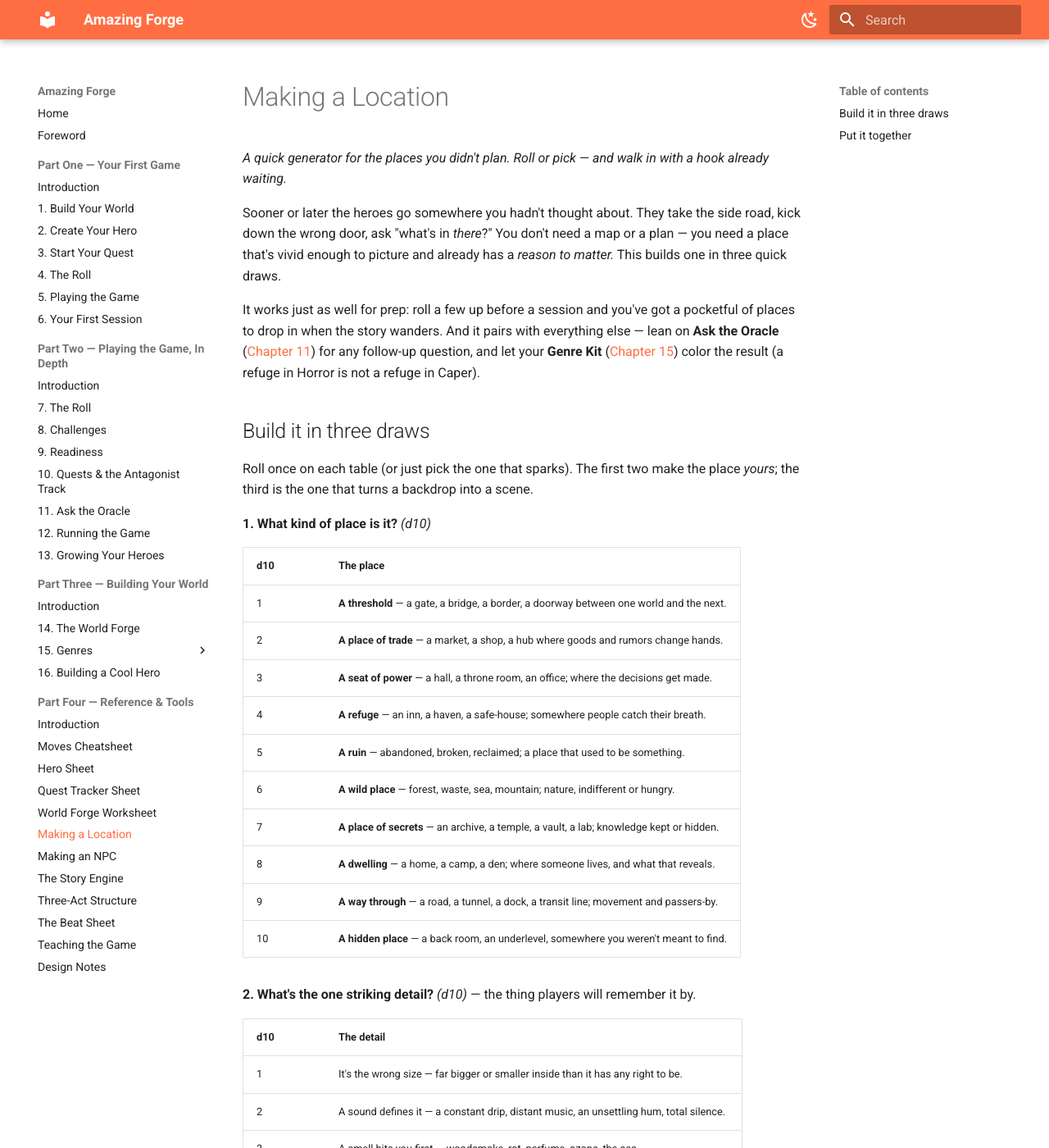
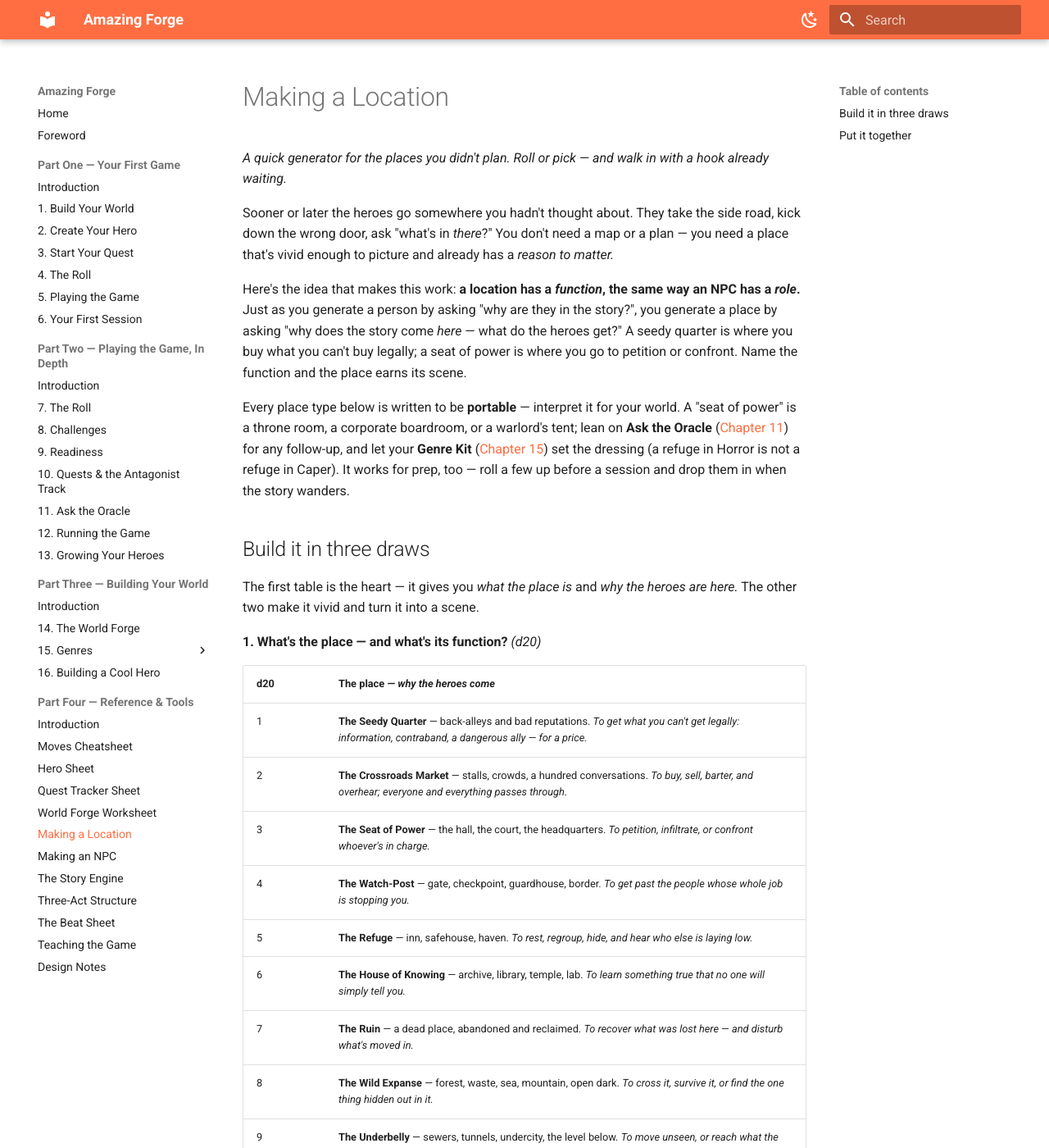
Before and after one commit to Ian-Hitt/amazing-forge, an MkDocs documentation site: the page built from docs/part-four/location-generator.md, in a window 1280 px wide and 1400 px high. Shown: the whole window at 82% size. Built offline with MkDocs 1.6.1 and Material for MkDocs 9.7.7, drawn with Linux system fonts in a browser that asks for light colours; some of the changed text lies outside the part shown.

Commit message:
Rebuild Location generator around type+function; deepen tables to d20
- Locations now mirror the NPC role model: each result is a portable
  place TYPE plus its story FUNCTION (why the heroes come / what they
  get), e.g. "The Seedy Quarter — get what you can't get legally, for
  a price." Tangible and functional rather than abstract.
- Deepen for roll-everything play: place, detail, and what's-wrong
  tables to d20 (who's-here to d8); NPC detail to d20 and roles to d10
  (add the Authority and the Connector)

Co-Authored-By: Claude Opus 4.8 (1M context) <noreply@anthropic.com>

```diff
--- a/docs/part-four/location-generator.md
+++ b/docs/part-four/location-generator.md
@@ -2,34 +2,46 @@
 
 *A quick generator for the places you didn't plan. Roll or pick — and walk in with a hook already waiting.*
 
-Sooner or later the heroes go somewhere you hadn't thought about. They take the side road, kick down the wrong door, ask "what's in *there*?" You don't need a map or a plan — you need a place that's vivid enough to picture and already has a *reason to matter.* This builds one in three quick draws.
+Sooner or later the heroes go somewhere you hadn't thought about. They take the side road, kick down the wrong door, ask "what's in *there*?" You don't need a map or a plan — you need a place that's vivid enough to picture and already has a *reason to matter.*
 
-It works just as well for prep: roll a few up before a session and you've got a pocketful of places to drop in when the story wanders. And it pairs with everything else — lean on **Ask the Oracle** ([Chapter 11](../part-two/11-ask-the-oracle.md)) for any follow-up question, and let your **Genre Kit** ([Chapter 15](../part-three/15-genres.md)) color the result (a refuge in Horror is not a refuge in Caper).
+Here's the idea that makes this work: **a location has a *function*, the same way an NPC has a *role*.** Just as you generate a person by asking "why are they in the story?", you generate a place by asking "why does the story come *here* — what do the heroes get?" A seedy quarter is where you buy what you can't buy legally; a seat of power is where you go to petition or confront. Name the function and the place earns its scene.
+
+Every place type below is written to be **portable** — interpret it for your world. A "seat of power" is a throne room, a corporate boardroom, or a warlord's tent; lean on **Ask the Oracle** ([Chapter 11](../part-two/11-ask-the-oracle.md)) for any follow-up, and let your **Genre Kit** ([Chapter 15](../part-three/15-genres.md)) set the dressing (a refuge in Horror is not a refuge in Caper). It works for prep, too — roll a few up before a session and drop them in when the story wanders.
 
 ## Build it in three draws
 
-Roll once on each table (or just pick the one that sparks). The first two make the place *yours*; the third is the one that turns a backdrop into a scene.
+The first table is the heart — it gives you *what the place is* and *why the heroes are here.* The other two make it vivid and turn it into a scene.
 
-**1. What kind of place is it?** *(d10)*
+**1. What's the place — and what's its function?** *(d20)*
 
-| d10 | The place |
+| d20 | The place — *why the heroes come* |
 |---|---|
-| 1 | **A threshold** — a gate, a bridge, a border, a doorway between one world and the next. |
-| 2 | **A place of trade** — a market, a shop, a hub where goods and rumors change hands. |
-| 3 | **A seat of power** — a hall, a throne room, an office; where the decisions get made. |
-| 4 | **A refuge** — an inn, a haven, a safe-house; somewhere people catch their breath. |
-| 5 | **A ruin** — abandoned, broken, reclaimed; a place that used to be something. |
-| 6 | **A wild place** — forest, waste, sea, mountain; nature, indifferent or hungry. |
-| 7 | **A place of secrets** — an archive, a temple, a vault, a lab; knowledge kept or hidden. |
-| 8 | **A dwelling** — a home, a camp, a den; where someone lives, and what that reveals. |
-| 9 | **A way through** — a road, a tunnel, a dock, a transit line; movement and passers-by. |
-| 10 | **A hidden place** — a back room, an underlevel, somewhere you weren't meant to find. |
+| 1 | **The Seedy Quarter** — back-alleys and bad reputations. *To get what you can't get legally: information, contraband, a dangerous ally — for a price.* |
+| 2 | **The Crossroads Market** — stalls, crowds, a hundred conversations. *To buy, sell, barter, and overhear; everyone and everything passes through.* |
+| 3 | **The Seat of Power** — the hall, the court, the headquarters. *To petition, infiltrate, or confront whoever's in charge.* |
+| 4 | **The Watch-Post** — gate, checkpoint, guardhouse, border. *To get past the people whose whole job is stopping you.* |
+| 5 | **The Refuge** — inn, safehouse, haven. *To rest, regroup, hide, and hear who else is laying low.* |
+| 6 | **The House of Knowing** — archive, library, temple, lab. *To learn something true that no one will simply tell you.* |
+| 7 | **The Ruin** — a dead place, abandoned and reclaimed. *To recover what was lost here — and disturb what's moved in.* |
+| 8 | **The Wild Expanse** — forest, waste, sea, mountain, open dark. *To cross it, survive it, or find the one thing hidden out in it.* |
+| 9 | **The Underbelly** — sewers, tunnels, undercity, the level below. *To move unseen, or reach what the surface walled off.* |
+| 10 | **The Stronghold** — fortress, vault, prison, compound. *To break in, break out, or take something well-defended.* |
+| 11 | **The Workplace** — mine, farm, dock, factory, forge. *Resources at the source — and the workers, bosses, and accidents around them.* |
+| 12 | **The Den of Vice** — tavern, gambling hall, fight-pit, lounge. *Where tongues loosen, debts are struck, and the wrong people relax.* |
+| 13 | **The Gathering** — festival, market-day, funeral, council, wedding. *Everyone who matters is in one room — and so is the trouble.* |
+| 14 | **The Threshold** — bridge, gate, portal, port of departure. *The crossing between one world and the next; pass through, or be stopped.* |
+| 15 | **The Sanctum** — shrine, healer's, elder's home, holy ground. *For aid, mending, blessing, or counsel — and the strings attached.* |
+| 16 | **The Hideout** — a gang's lair, a rebel cell, a secret base. *To find the people working outside the law — as friend or as threat.* |
+| 17 | **The Dwelling** — someone's home, room, camp, quarters. *To meet a person on their own ground, and read who they really are.* |
+| 18 | **The Monument** — the landmark, the wonder, the great old thing. *It means something to everyone; witness it, control it, or unlock it.* |
+| 19 | **The Wound** — disaster site, plague ward, battlefield, blight. *Something went terribly wrong here; the heroes walk into the aftermath.* |
+| 20 | **The Edge of the Map** — frontier, forbidden zone, the place none return from. *Because the answer — or the danger — is where no sane person goes.* |
 
-**2. What's the one striking detail?** *(d10)* — the thing players will remember it by.
+**2. What's the one striking detail?** *(d20)* — the thing players remember it by.
 
-| d10 | The detail |
+| d20 | The detail |
 |---|---|
-| 1 | It's the wrong size — far bigger or smaller inside than it has any right to be. |
+| 1 | It's the wrong size — far bigger or smaller inside than it should be. |
 | 2 | A sound defines it — a constant drip, distant music, an unsettling hum, total silence. |
 | 3 | A smell hits you first — woodsmoke, rot, perfume, ozone, the sea. |
 | 4 | The light is strange — too bright, too gloomy, colored, flickering, no clear source. |
@@ -38,11 +50,21 @@ Roll once on each table (or just pick the one that sparks). The first two make t
 | 7 | It's mid-something — half-built, half-ruined, just abandoned, set up for an event. |
 | 8 | It remembers a person — a shrine, a portrait, belongings, a name carved everywhere. |
 | 9 | A single bold feature dominates, and the locals pointedly never mention it. |
-| 10 | Roll twice and combine. |
+| 10 | It's far too crowded — or eerily empty for what it is. |
+| 11 | Everything's improvised — patched, scavenged, held together with hope. |
+| 12 | It's beautiful in a way that feels wrong for this place. |
+| 13 | The temperature's off — freezing, sweltering, or clammy when it shouldn't be. |
+| 14 | It's clearly been fought over — fresh damage, barricades, old stains. |
+| 15 | A barrier splits it — a wall, a curtain, a line nobody will cross. |
+| 16 | It's far newer, or far older, than everything around it. |
+| 17 | Animals or vermin have made it theirs. |
+| 18 | A rule governs it — posted, spoken, or just obvious — and everyone obeys. |
+| 19 | It's been dressed up to hide what it really is. |
+| 20 | Roll twice and combine. |
 
-**3. What's wrong here?** *(d10)* — the hook. Every place worth a scene has one.
+**3. What's wrong here?** *(d20)* — the hook. Every place worth a scene has one.
 
-| d10 | The trouble |
+| d20 | The trouble |
 |---|---|
 | 1 | Someone here wants something from the heroes — a favor, a toll, the truth. |
 | 2 | It isn't as safe as it looks — a trap, a collapse, a tide, a patrol on its way. |
@@ -52,26 +74,38 @@ Roll once on each table (or just pick the one that sparks). The first two make t
 | 6 | Someone is watching, and the heroes don't know it yet. |
 | 7 | The way out just got harder than the way in. |
 | 8 | The place is failing — flooding, burning, freezing, fading — on a clock. |
-| 9 | The people here are frightened, and they think the heroes caused it (or can fix it). |
+| 9 | The people here are frightened, and they blame the heroes (or beg them to fix it). |
 | 10 | What the heroes came for is here — but so is the antagonist's hand. *(Tick the Antagonist Track if it lands — [Chapter 10](../part-two/10-quests-and-the-antagonist-track.md).)* |
+| 11 | The person they need is here, but won't — or can't — talk freely. |
+| 12 | There's a price of entry nobody mentioned until now. |
+| 13 | A familiar face is here, on purpose, and it's no coincidence. |
+| 14 | The rules of the place forbid exactly what the heroes need to do. |
+| 15 | The help on offer comes with strings the heroes won't like. |
+| 16 | The heroes are mistaken for someone — expected, wanted, or owed. |
+| 17 | Time is short — the place, or someone in it, is leaving soon. |
+| 18 | What looked like the goal is a decoy, a fake, or already gone. |
+| 19 | Getting what they want will cost someone here who doesn't deserve it. |
+| 20 | It's a trap, set *for* the heroes specifically. |
 
-**And who's here?** *(d6, optional)* — if it matters, find out who shares the place.
+**And who's here?** *(d8, optional)* — if it matters, find out who shares the place.
 
-| d6 | Who |
+| d8 | Who |
 |---|---|
 | 1 | One person, alone, with a reason to be. |
 | 2 | A small group with a shared purpose. |
 | 3 | A crowd — easy to hide in, hard to read. |
 | 4 | Empty — but fresh signs someone just left. |
 | 5 | Someone who very much shouldn't be here. |
-| 6 | Roll on **[Making an NPC](npc-generator.md)** for whoever matters most. |
+| 6 | Whoever runs the place — and they've noticed you. |
+| 7 | Two parties who don't know about each other yet. |
+| 8 | Roll on **[Making an NPC](npc-generator.md)** for whoever matters most. |
 
 ## Put it together
 
-Three quick rolls — *a refuge · defined by a low constant hum · someone is watching* — and you have this:
+*The Seedy Quarter (get what you can't get legally, for a price) · defined by distant, tinny music · someone is watching* gives you:
 
-> A roadside inn that hums faintly, like a struck wire you can feel in your teeth. It *should* be the safe stop the heroes needed — but a quiet traveler by the fire hasn't taken her eyes off the door since they walked in.
+> A back-alley district where music drifts from somewhere you can't quite pin down, and everything's for sale if you know who to ask. The heroes came to buy a secret — but they can't shake the feeling someone's been watching them since they turned off the main road.
 
-You didn't plan a single word of that, and it already has a mood, a memorable hook, and a scene waiting to happen. Ask the Oracle who the traveler is watching *for*, and you're off.
+The function told you *why they're here* (and what they can get), the detail made it stick, and the trouble gave the scene its edge — none of it planned. Ask the Oracle who's watching, and you're playing.
 
-> **One trap to skip:** don't roll the whole world. You need the *one* place in front of the heroes, with its *one* problem. The next place is a new roll when they get there — not something to prepare three rooms deep.
+> **One trap to skip:** don't roll the whole world. You need the *one* place in front of the heroes, with its *one* problem. The next place is a new roll when they get there — not three rooms prepared in advance.
```
Also changed, not shown: docs/part-four/npc-generator.md (+17 -7 lines).
